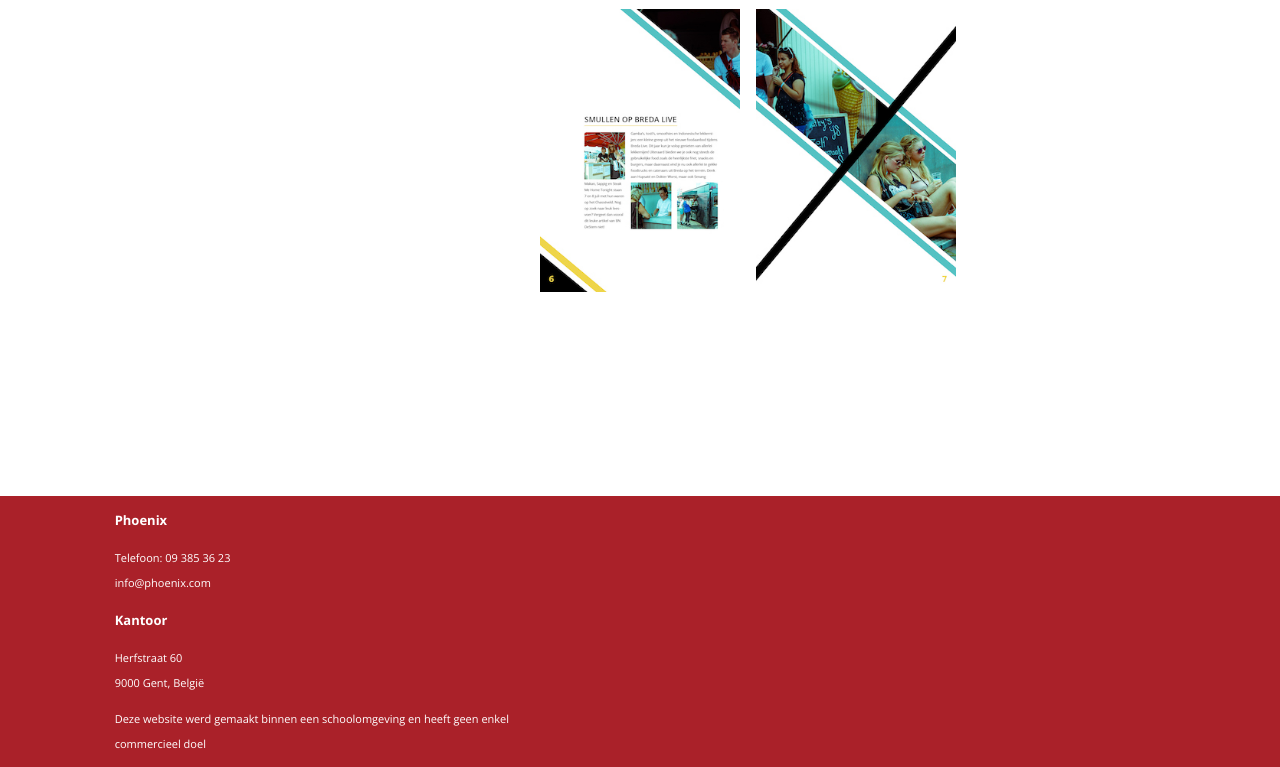
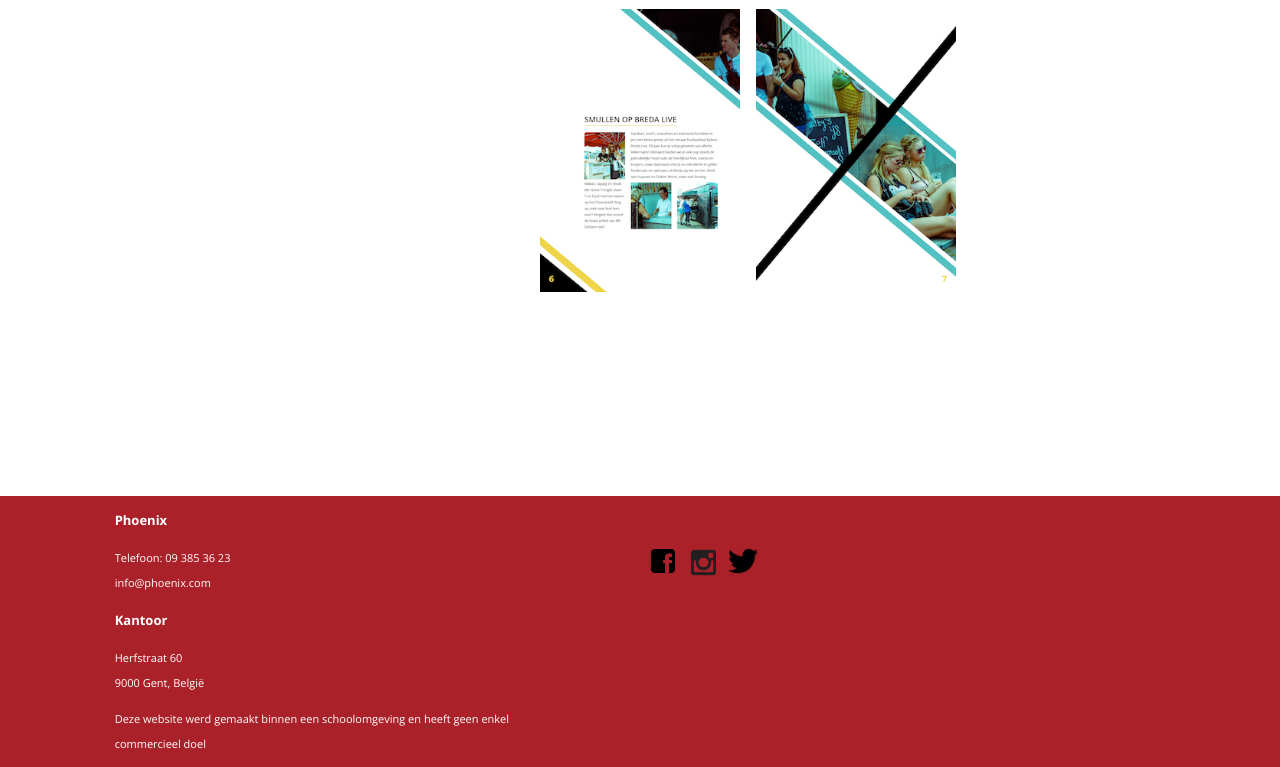
Before and after one commit to JasmienVanGaever/1617.webd2, a plain HTML site: page index.html in a window 1280 px wide. Shown: the part 2467-3234 px from the top of the page. Drawn offline with nearby package versions, Linux system fonts and the light colour scheme.

Commit message:
social media

```diff
--- a/css/layout/footer.css
+++ b/css/layout/footer.css
@@ -28,3 +28,15 @@ footer {
 	color: white;
 	background-color: #aa2129;
 	}
+
+
+#icon2 {
+	width: 45px;
+	margin-top: 30px;
+
+}
+
+#icon1 {
+	width: 30px;
+	margin-top: 50px;
+}
--- a/index.html
+++ b/index.html
@@ -344,6 +344,23 @@
                     </div>
 
 
+                     <div class="
+                            sf-grid__offset-xsm-1
+                            sf-grid__column-xsm-2
+                            sf-grid__offset-sm-1
+                            sf-grid__column-sm-2
+                            sf-grid__offset-md-1
+                            sf-grid__column-md-2
+                            sf-grid__offset-lg-1
+                            sf-grid__column-lg-2">
+
+                            <img src="assets/icons/facebook.svg" alt="facebook" id="icon1">
+                            <img src="assets/icons/instagram.png" alt="instagram" id="icon2">
+                            <img src="assets/icons/twitter.png" alt="twitter" id="icon1">
+
+                        </div>
+
+
 
                 </footer>
                 </div>
```
Also changed, not shown: contact.html (+17 -0 lines), diensten.html (+17 -0 lines), overons.html (+17 -0 lines), specifiek.html (+17 -0 lines), assets/icons/Instagram.png (added), assets/icons/facebook.png (added), assets/icons/facebook.svg (added), assets/icons/twitter.png (added).
